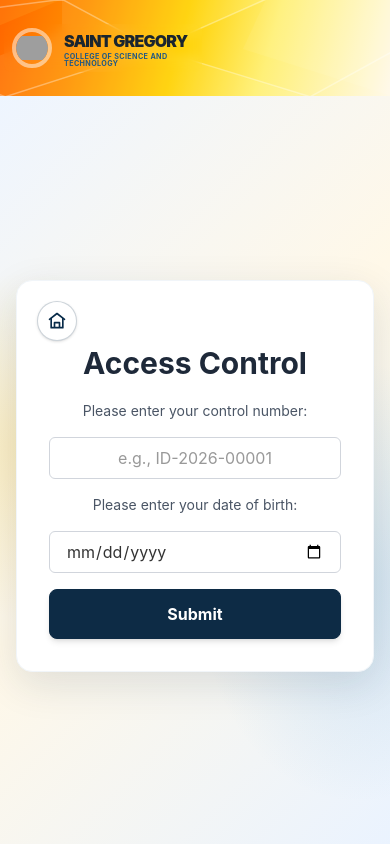
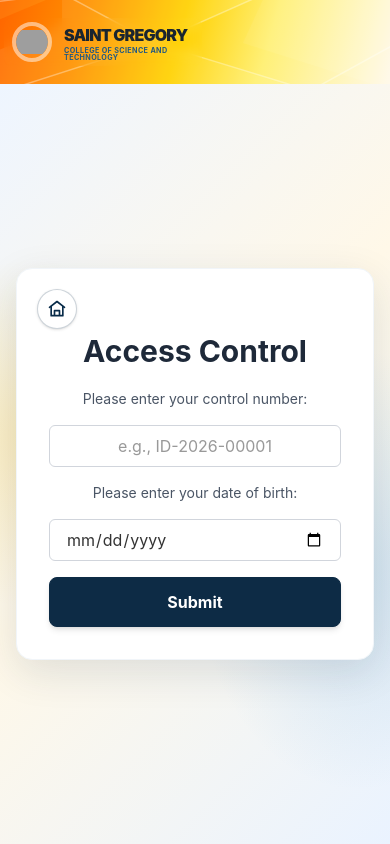
Before and after one commit to stgregdemo1-dotcom/Student_Portal, a Next.js app: page /admission/verification in a window 390 px wide. Shown: the top 844 px of the page. Built offline with nearby package versions, Linux system fonts and the light colour scheme; grey boxes are pictures that could not be loaded.

Commit message:
Update navigation height based on admission page state

```diff
--- a/app/-components/pheader.tsx
+++ b/app/-components/pheader.tsx
@@ -231,7 +231,7 @@ const Header: React.FC = () => {
         </g>
       </svg>
       <div className="relative z-10 mx-auto w-full max-w-[1460px] px-3 sm:px-6">
-        <nav className={`site-header-nav relative flex flex-wrap items-center justify-between ${shouldAnimateCompact ? "transition-[min-height,padding] duration-300 ease-in-out" : "transition-none"} md:flex-nowrap ${isCompact ? "min-h-[72px] py-1 md:min-h-[68px] md:py-2" : "min-h-[96px] py-3"}`}>
+        <nav className={`site-header-nav relative flex flex-wrap items-center justify-between ${shouldAnimateCompact ? "transition-[min-height,padding] duration-300 ease-in-out" : "transition-none"} md:flex-nowrap ${isAdmissionPage ? "min-h-[84px] py-2 md:min-h-[96px] md:py-3" : isCompact ? "min-h-[72px] py-1 md:min-h-[68px] md:py-2" : "min-h-[96px] py-3"}`}>
 {isAdmissionPage ? (
   <div className={brandClassName}>{brandContent}</div>
 ) : (
```
